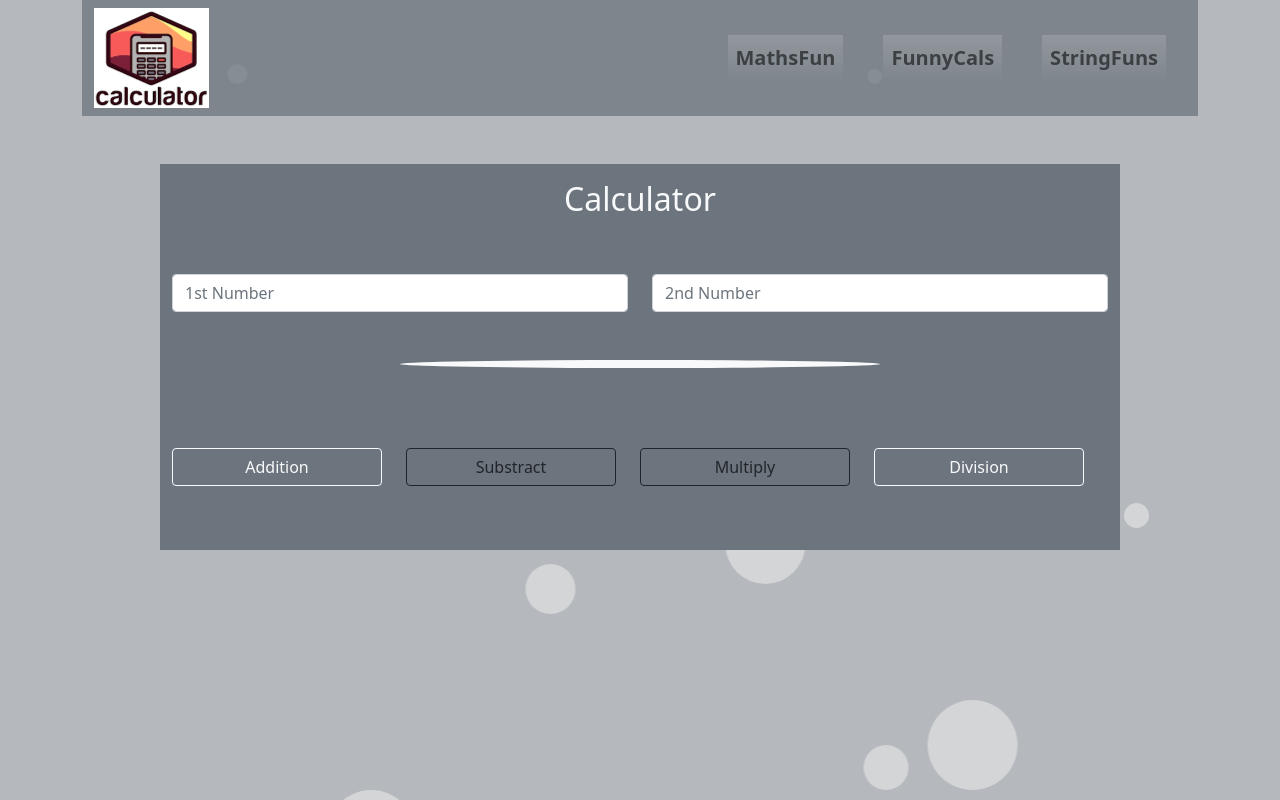
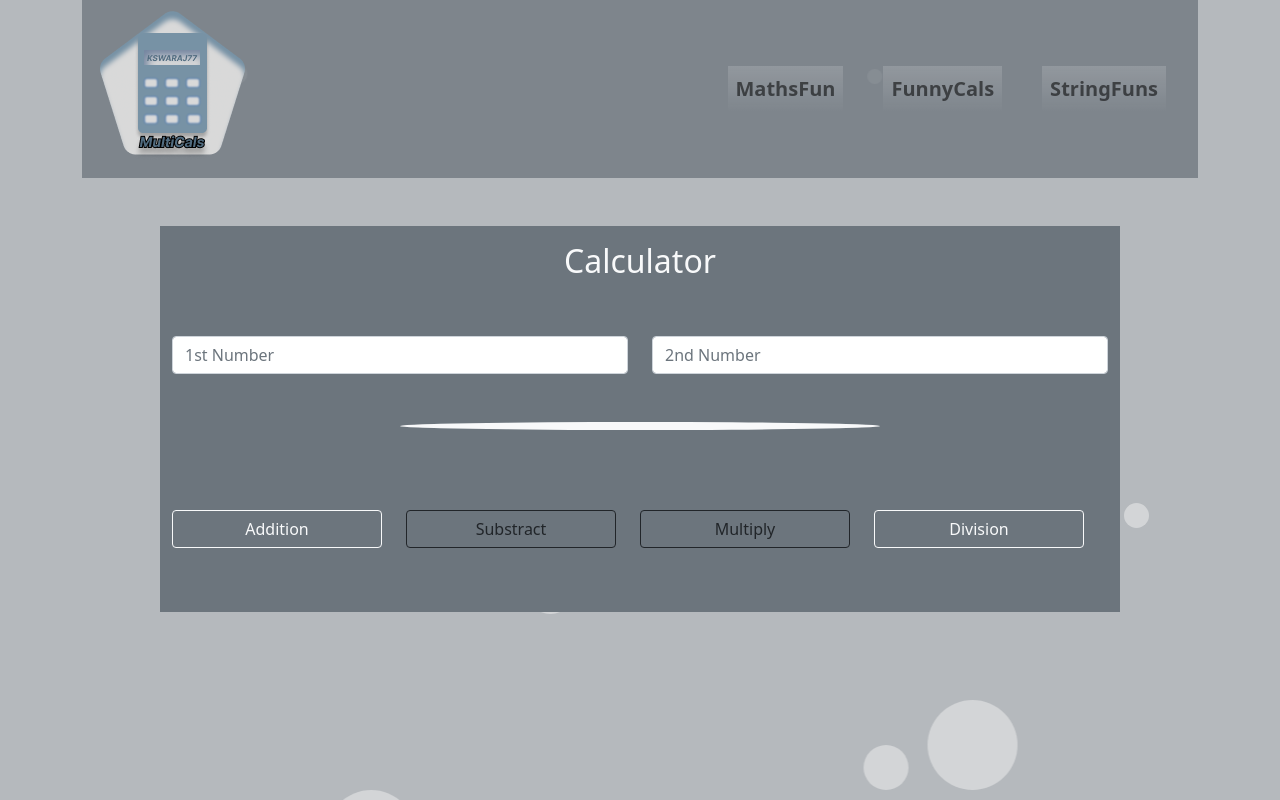
Before and after one commit to KSwaraj77/MultiCals.github.io, a plain HTML site: page index.html in a window 1280 px wide. Drawn offline with nearby package versions, Linux system fonts and the light colour scheme.

Commit message:
Update index.html

```diff
--- a/index.html
+++ b/index.html
@@ -10,7 +10,7 @@
     <link rel="stylesheet" href="index.css">
 
     <title>MultiCals</title>
-    <link rel="icon" type="image/x-icon" href="favicon.png">
+    <link rel="icon" type="image/x-icon" href="MyLogo.png">
   </head>
   <body class="bg-secondary bg-opacity-50">
     <div class="bubbles">
@@ -30,7 +30,7 @@
     <section class="container">
         <nav class="navbar navbar-expand-lg navbar-light bg-secondary bg-opacity-75">
             <div class="container">
-              <img src="logo1.png" alt="">
+              <img src="MyLogo.png" alt="">
               <button class="navbar-toggler" type="button" data-bs-toggle="collapse" data-bs-target="#navbarNav" aria-controls="navbarNav" aria-expanded="false" aria-label="Toggle navigation">
                 <span class="navbar-toggler-icon"></span>
               </button>
```
